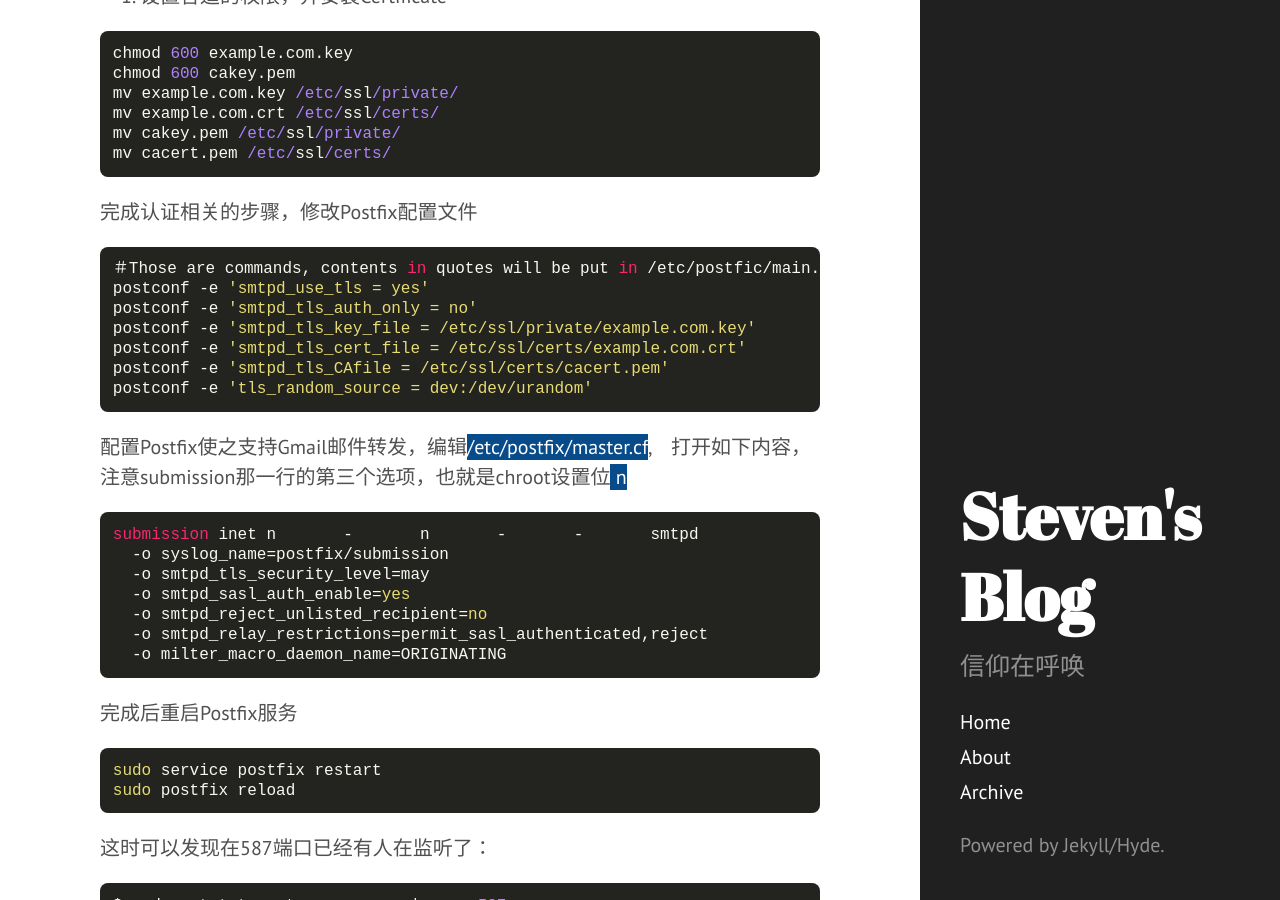
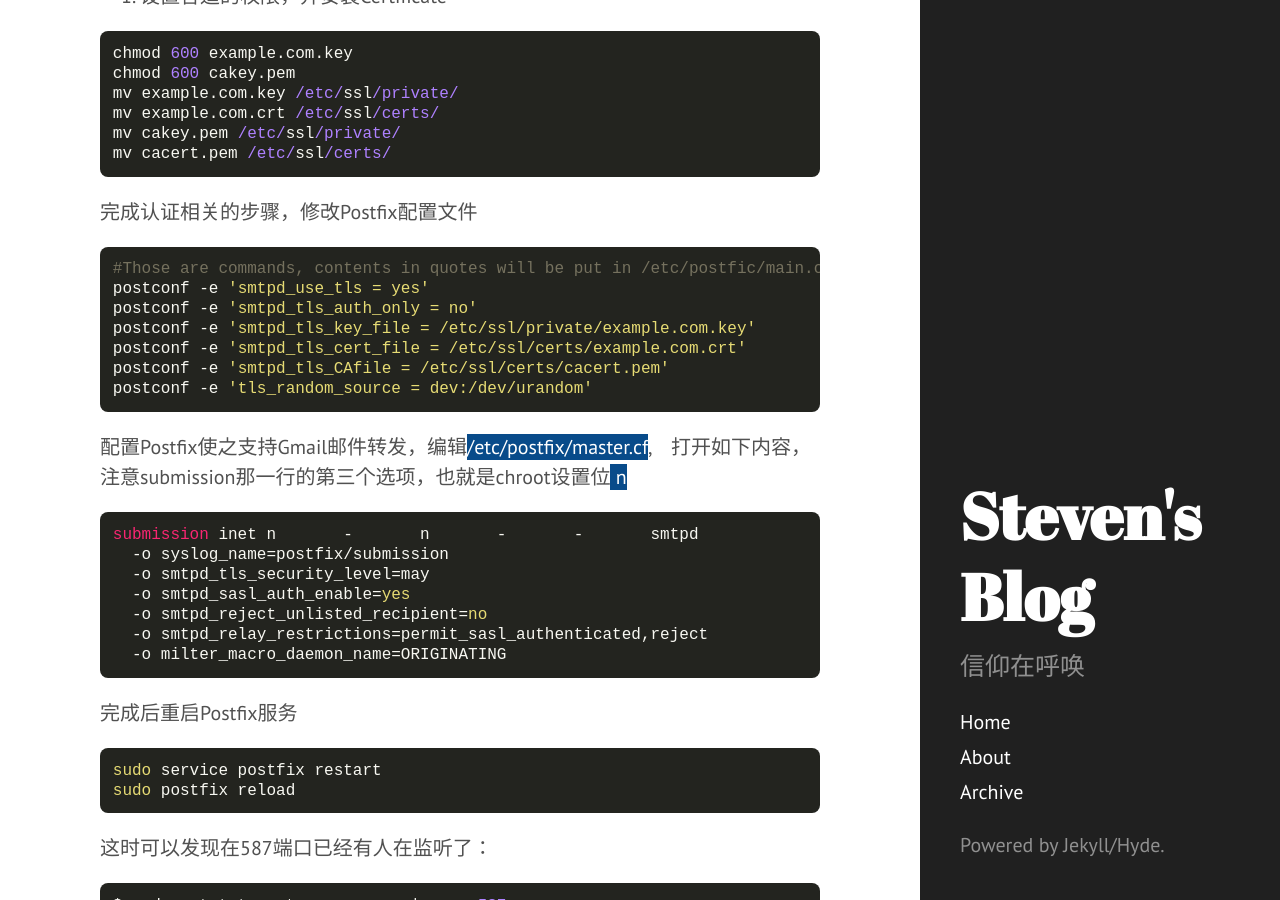
Before and after one commit to legatoo/legatoo.github.io, a Jekyll site: the page built from _posts/2014-12-15-在DigitalOcean上搭建自己的邮件系统.md, in a window 1280 px wide and 900 px high, scrolled down 7021 px. Built offline with Jekyll 4.4.1, drawn with Linux system fonts in a browser that asks for light colours; Markdown is read by kramdown in place of the engine named in the settings.

Commit message:
post: mail service update

```diff
--- a/_posts/2014-12-15-在DigitalOcean上搭建自己的邮件系统.md
+++ b/_posts/2014-12-15-在DigitalOcean上搭建自己的邮件系统.md
@@ -169,7 +169,7 @@ mv cacert.pem /etc/ssl/certs/</code></pre>
 
 
 完成认证相关的步骤，修改Postfix配置文件
-<pre><code class="Bash">＃Those are commands, contents in quotes will be put in /etc/postfic/main.cf accordingly
+<pre><code class="Bash">#Those are commands, contents in quotes will be put in /etc/postfic/main.cf accordingly
 postconf -e 'smtpd_use_tls = yes'
 postconf -e 'smtpd_tls_auth_only = no'
 postconf -e 'smtpd_tls_key_file = /etc/ssl/private/example.com.key'
```
